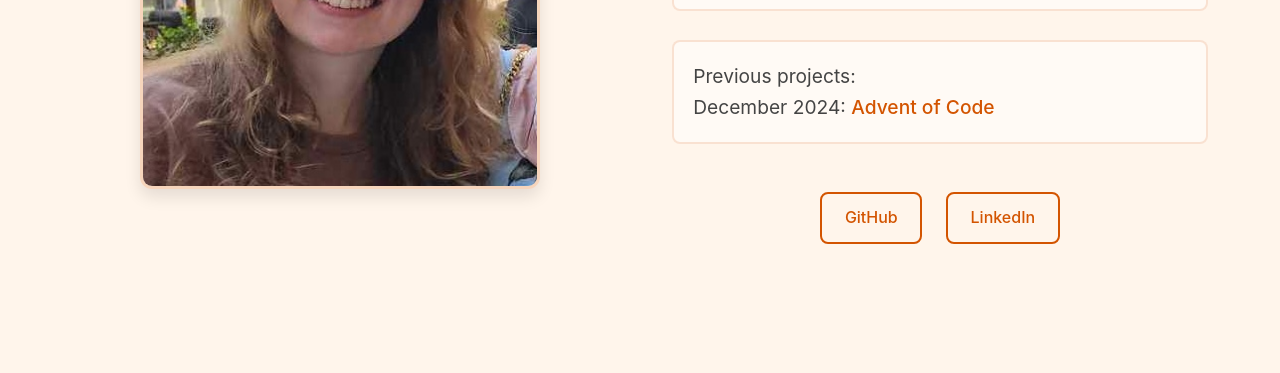
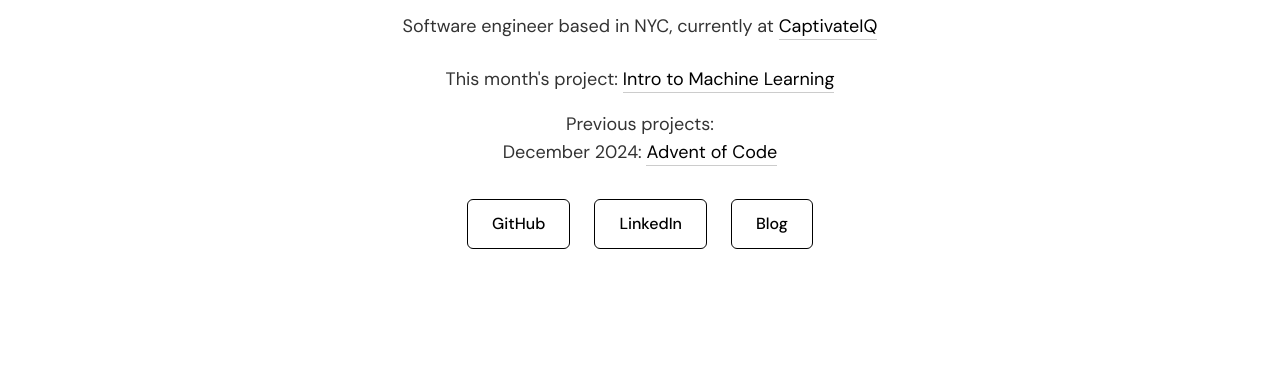
Before and after one commit to rachel-inman/rachel-inman.github.io, a plain HTML site: page index.html in a window 1280 px wide. Shown: the part 427-800 px from the top of the page. Drawn offline with Linux system fonts and the light colour scheme.

Commit message:
Update index.html

```diff
--- a/index.html
+++ b/index.html
@@ -4,159 +4,131 @@
     <meta charset="UTF-8">
     <meta name="viewport" content="width=device-width, initial-scale=1.0">
     <link rel="icon" href="headshot.jpg" type="image/icon type">
+    <link rel="preconnect" href="https://fonts.googleapis.com">
+    <link rel="preconnect" href="https://fonts.gstatic.com" crossorigin>
+    <link href="https://fonts.googleapis.com/css2?family=DM+Sans:wght@400;500;700&display=swap" rel="stylesheet">
     <title>Rachel Inman</title>
     <style>
         * {
             margin: 0;
             padding: 0;
             box-sizing: border-box;
-            font-family: -apple-system, BlinkMacSystemFont, 'Segoe UI', Roboto, Oxygen, Ubuntu, Cantarell, sans-serif;
+            font-family: 'DM Sans', -apple-system, BlinkMacSystemFont, system-ui, sans-serif;
+            -webkit-font-smoothing: antialiased;
         }
 
         body {
-            background-color: #fff5eb;
-            color: #2d1810;
-            line-height: 1.6;
+            background-color: #ffffff;
+            color: #000000;
+            line-height: 1.5;
+            display: flex;
+            justify-content: center;
+            min-height: 100vh;
+            padding: 2rem;
         }
 
         .container {
-            max-width: 1200px;
-            margin: 0 auto;
-            padding: 2rem;
+            max-width: 640px;
+            width: 100%;
             display: flex;
-            flex-wrap: wrap;
-            gap: 4rem;
-            min-height: 100vh;
+            flex-direction: column;
             align-items: center;
+            gap: 3rem;
+            padding-top: 3rem;
         }
 
-        .image-section {
-            flex: 1;
-            min-width: 300px;
-            display: flex;
-            justify-content: center;
-            align-items: center;
+        .image-section img {
+            width: 220px;
+            height: 220px;
+            border-radius: 50%;
+            object-fit: cover;
         }
 
         .content-section {
-            flex: 1;
-            min-width: 300px;
-        }
-
-        img {
+            display: flex;
+            flex-direction: column;
+            align-items: center;
+            gap: 1.5rem;
+            text-align: center;
             width: 100%;
-            max-width: 400px;
-            height: auto;
-            border-radius: 12px;
-            box-shadow: 0 8px 16px rgba(0, 0, 0, 0.1);
-            border: 3px solid rgba(211, 84, 0, 0.2);
         }
 
         h1 {
-            font-size: 2.8rem;
-            margin-bottom: 2rem;
-            background: linear-gradient(45deg, #2d1810, #d35400);
-            -webkit-background-clip: text;
-            -webkit-text-fill-color: transparent;
-            background-clip: text;
+            font-size: 2.5rem;
             font-weight: 700;
+            letter-spacing: -0.02em;
         }
 
         p {
-            font-size: 1.2rem;
-            margin-bottom: 1.8rem;
-            color: #444;
-            padding: 1.2rem;
-            border-radius: 8px;
-            background: rgba(255, 255, 255, 0.5);
-            transition: transform 0.2s ease;
-            border: 2px solid rgba(211, 84, 0, 0.15);
+            font-size: 1.125rem;
+            color: #333333;
+            line-height: 1.6;
+            max-width: 480px;
         }
 
-        p:hover {
-            transform: translateX(8px);
-            border-color: rgba(211, 84, 0, 0.3);
+        a {
+            color: #000000;
+            text-decoration: none;
+            border-bottom: 1px solid rgba(0, 0, 0, 0.2);
+            padding-bottom: 1px;
+            transition: border-color 0.2s ease;
         }
 
-        .company-link {
-            color: #d35400;
-            text-decoration: none;
-            font-weight: 500;
-            position: relative;
-            transition: color 0.3s ease;
+        a:hover {
+            border-color: #000000;
         }
 
-        .company-link::after {
-            content: '';
-            position: absolute;
+        .projects {
+            display: flex;
+            flex-direction: column;
+            gap: 1rem;
             width: 100%;
-            height: 2px;
-            bottom: -2px;
-            left: 0;
-            background-color: #d35400;
-            transform: scaleX(0);
-            transition: transform 0.3s ease;
-        }
-
-        .company-link:hover {
-            color: #a04000;
-        }
-
-        .company-link:hover::after {
-            transform: scaleX(1);
-        }
-
-        .highlight {
-            color: #e67e22;
-            font-weight: 500;
+            max-width: 480px;
         }
 
         .links {
             display: flex;
             gap: 1.5rem;
-            margin-top: 3rem;
+            margin-top: 0.5rem;
+            flex-wrap: wrap;
             justify-content: center;
         }
 
         .links a {
-            color: #d35400;
-            text-decoration: none;
-            padding: 0.7rem 1.4rem;
-            border: 2px solid #d35400;
-            border-radius: 8px;
-            transition: all 0.3s ease;
+            font-size: 1rem;
+            padding: 0.75rem 1.5rem;
+            border: 1px solid #000000;
+            border-radius: 6px;
+            transition: all 0.2s ease;
             font-weight: 500;
         }
 
         .links a:hover {
-            background-color: #d35400;
-            color: white;
-            transform: translateY(-2px);
-            box-shadow: 0 4px 8px rgba(211, 84, 0, 0.2);
+            background-color: #000000;
+            color: #ffffff;
         }
 
-        .projects {
-            margin-top: 1rem;
-        }
-
-        .projects h2 {
-            font-size: 1.4rem;
-            margin-bottom: 1rem;
-            color: #2d1810;
-        }
-
-        @media (max-width: 768px) {
+        @media (max-width: 640px) {
             .container {
-                padding: 1rem;
+                padding-top: 1rem;
                 gap: 2rem;
             }
 
-            .image-section, .content-section {
-                flex: 100%;
+            .image-section img {
+                width: 180px;
+                height: 180px;
             }
 
             h1 {
-                font-size: 2.4rem;
+                font-size: 2rem;
+            }
+
+            .links {
+                gap: 1rem;
+            }
+
+            .links a {
+                padding: 0.6rem 1.2rem;
             }
         }
     </style>
@@ -164,20 +136,20 @@
 <body>
     <div class="container">
         <div class="image-section">
-            <img src="headshot.jpg" alt="Profile Photo">
+            <img src="headshot.jpg" alt="Rachel Inman">
         </div>
         <div class="content-section">
             <h1>Rachel Inman</h1>
-            <p>Software engineer based in NYC, currently at <a href="https://www.captivateiq.com" class="company-link" target="_blank">CaptivateIQ</a></p>
+            <p>Software engineer based in NYC, currently at <a href="https://www.captivateiq.com" target="_blank">CaptivateIQ</a></p>
             <div class="projects">
-                <p>This month's project: <a href="https://www.coursera.org/specializations/machine-learning-introduction" class="company-link" target="_blank">Intro to Machine Learning</a></p>
-                <p>Previous projects:
-                    <br>December 2024: <a href="https://adventofcode.com" class="company-link" target="_blank">Advent of Code</a>
-                </p>
+                <p>This month's project: <a href="https://www.coursera.org/specializations/machine-learning-introduction" target="_blank">Intro to Machine Learning</a></p>
+                <p>Previous projects:<br>
+                December 2024: <a href="https://adventofcode.com" target="_blank">Advent of Code</a></p>
             </div>
             <div class="links">
                 <a href="https://github.com/rachel-inman" target="_blank">GitHub</a>
                 <a href="https://www.linkedin.com/in/rachel-inman/" target="_blank">LinkedIn</a>
+                <a href="https://rachelinmandev.wordpress.com" target="_blank">Blog</a>
             </div>
         </div>
     </div>
```
